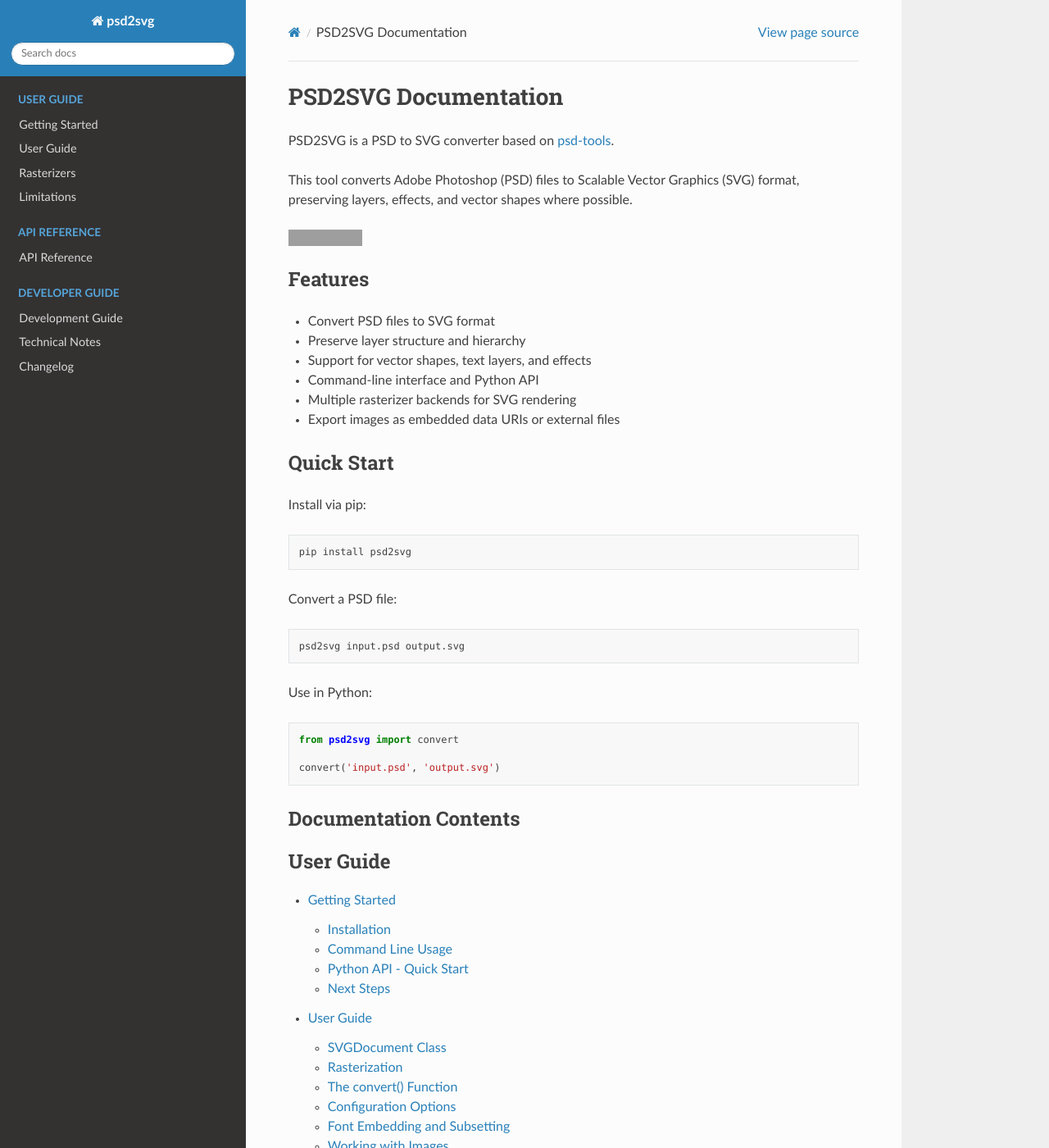
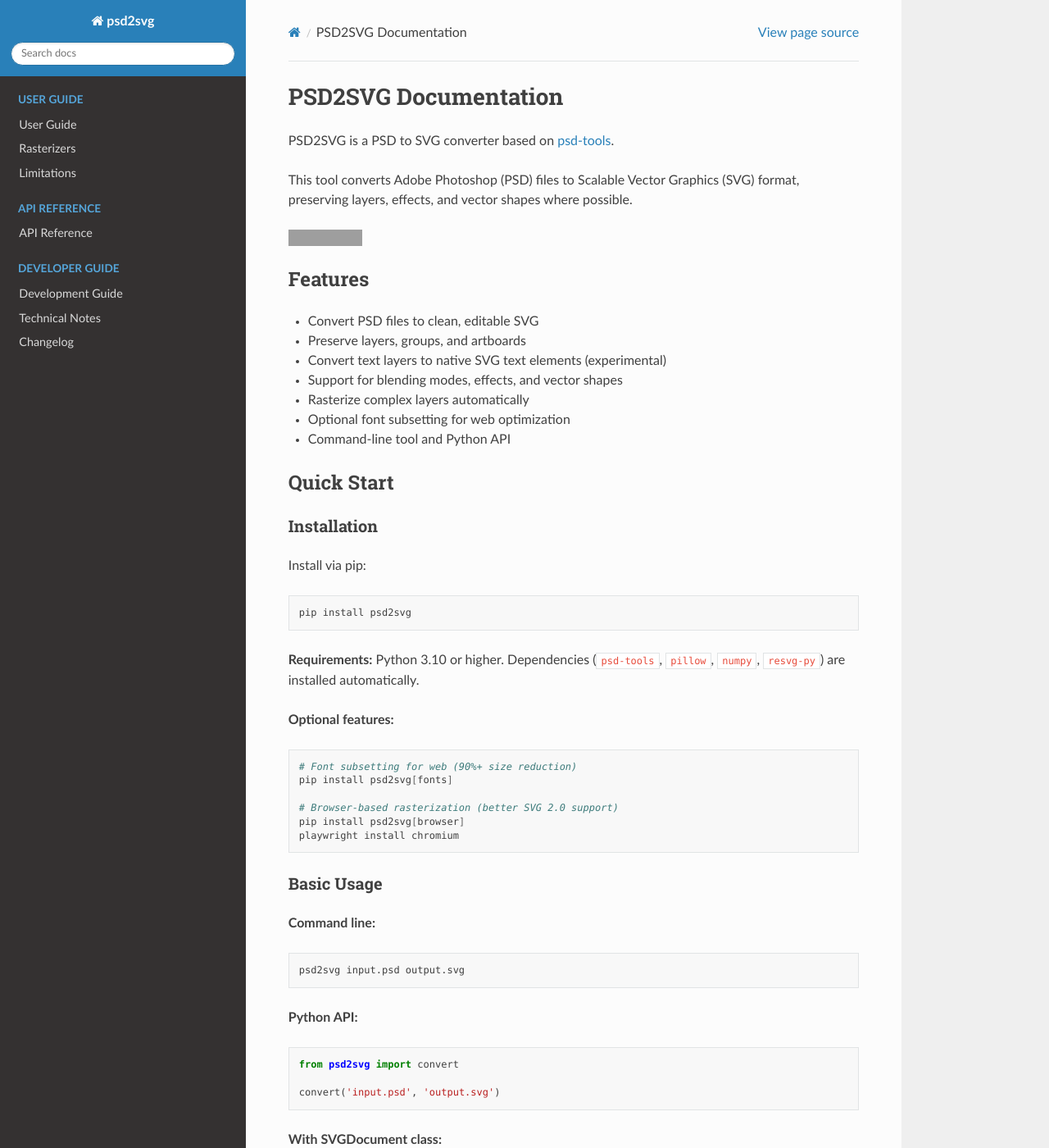
Before and after one commit to kyamagu/psd2svg, a Sphinx documentation site: the page built from docs/index.rst, in a window 1280 px wide and 1400 px high. Shown: the whole window at 82% size. Built offline with Sphinx 7.4.7 and the Read the Docs theme 3.1.0, drawn with Linux system fonts in a browser that asks for light colours; some of the changed text lies outside the part shown; grey boxes are pictures that could not be loaded.

Commit message:
Docs: Consolidate index.rst and getting-started.rst
Streamline Sphinx documentation structure:

- Merge getting-started.rst into index.rst (quick start only)
- Move detailed command-line and API examples to user-guide.rst
- Remove duplicate convert() function section from user-guide.rst
- Delete docs/getting-started.rst (content now in index.rst + user-guide.rst)

Result:
- index.rst: Quick start with essentials (installation + basic usage)
- user-guide.rst: Comprehensive guide (CLI + API + configuration)
- Removes 81 net lines and eliminates content duplication

🤖 Generated with [Claude Code](https://claude.com/claude-code)

Co-Authored-By: Claude <noreply@anthropic.com>

```diff
--- a/docs/index.rst
+++ b/docs/index.rst
@@ -12,15 +12,19 @@ This tool converts Adobe Photoshop (PSD) files to Scalable Vector Graphics (SVG)
 Features
 --------
 
-* Convert PSD files to SVG format
-* Preserve layer structure and hierarchy
-* Support for vector shapes, text layers, and effects
-* Command-line interface and Python API
-* Multiple rasterizer backends for SVG rendering
-* Export images as embedded data URIs or external files
+* Convert PSD files to clean, editable SVG
+* Preserve layers, groups, and artboards
+* Convert text layers to native SVG text elements (experimental)
+* Support for blending modes, effects, and vector shapes
+* Rasterize complex layers automatically
+* Optional font subsetting for web optimization
+* Command-line tool and Python API
 
 Quick Start
 -----------
+
+Installation
+~~~~~~~~~~~~
 
 Install via pip:
 
@@ -28,19 +32,62 @@ Install via pip:
 
    pip install psd2svg
 
-Convert a PSD file:
+**Requirements:** Python 3.10 or higher. Dependencies (``psd-tools``, ``pillow``, ``numpy``, ``resvg-py``) are installed automatically.
+
+**Optional features:**
+
+.. code-block:: bash
+
+   # Font subsetting for web (90%+ size reduction)
+   pip install psd2svg[fonts]
+
+   # Browser-based rasterization (better SVG 2.0 support)
+   pip install psd2svg[browser]
+   playwright install chromium
+
+Basic Usage
+~~~~~~~~~~~
+
+**Command line:**
 
 .. code-block:: bash
 
    psd2svg input.psd output.svg
 
-Use in Python:
+**Python API:**
 
 .. code-block:: python
 
    from psd2svg import convert
 
    convert('input.psd', 'output.svg')
+
+**With SVGDocument class:**
+
+.. code-block:: python
+
+   from psd_tools import PSDImage
+   from psd2svg import SVGDocument
+
+   psdimage = PSDImage.open("input.psd")
+   document = SVGDocument.from_psd(psdimage)
+   document.save("output.svg", embed_images=True)
+
+Platform Support
+~~~~~~~~~~~~~~~~
+
+* **Linux/macOS**: Full support including text layer conversion
+* **Windows**: Supported (text layers rasterized as images)
+
+Text layer conversion requires ``fontconfig`` (available on Linux/macOS).
+
+Next Steps
+~~~~~~~~~~
+
+* Read the :doc:`user-guide` for detailed usage and configuration options
+* Check the :doc:`api-reference` for complete API documentation
+* Learn about :doc:`rasterizers` for rendering SVG to raster images
+* Review :doc:`limitations` to understand current constraints
 
 Documentation Contents
 ----------------------
@@ -49,7 +96,6 @@ Documentation Contents
    :maxdepth: 2
    :caption: User Guide
 
-   getting-started
    user-guide
    rasterizers
    limitations
```
Also changed, not shown: docs/getting-started.rst (deleted, +0 -196 lines), docs/user-guide.rst (+108 -39 lines).
